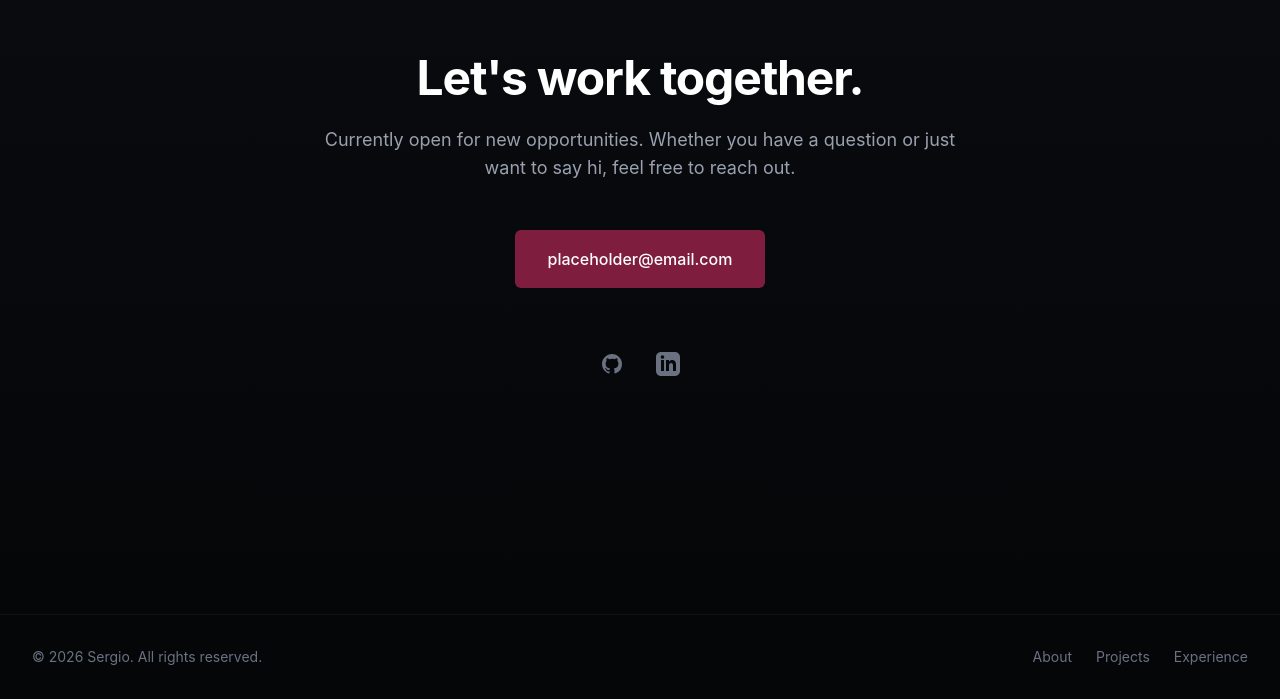
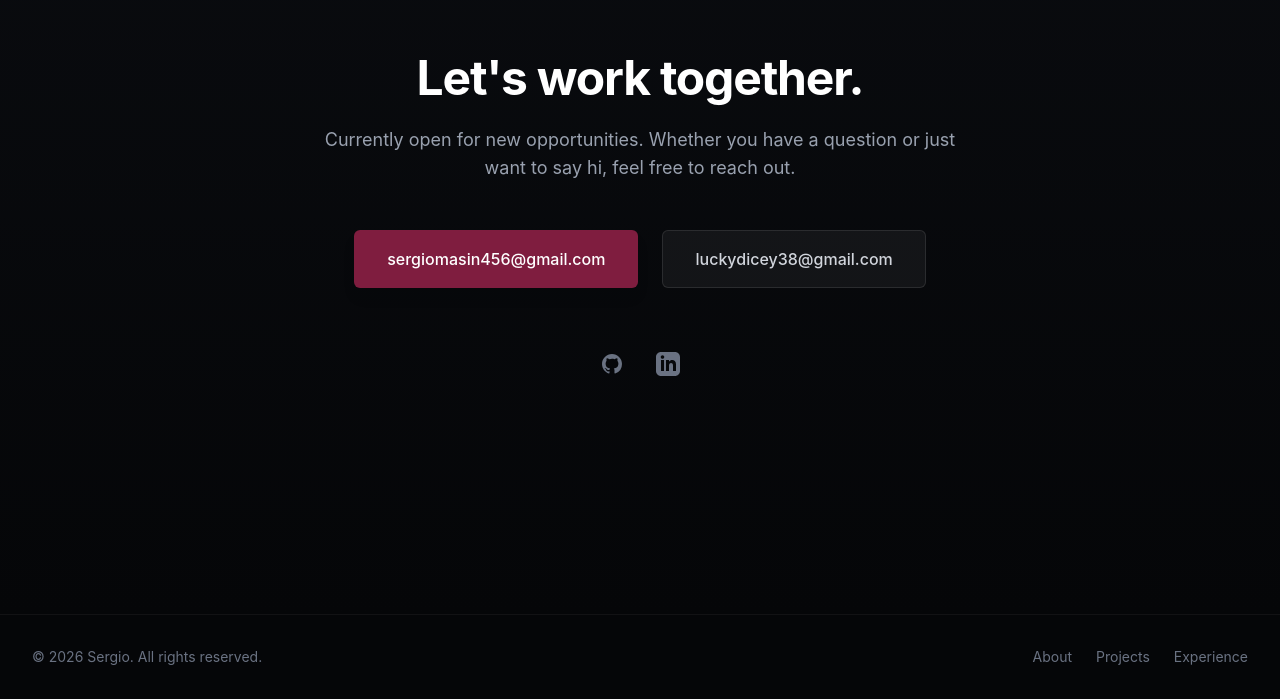
Before and after one commit to Ludicard/Portafolio, a React (Vite) app: page / in a window 1280 px wide. Shown: the part 8416-9115 px from the top of the page. Built offline with nearby package versions, Linux system fonts and the light colour scheme.

Commit message:
Actualizar sección de contacto con correos y enlaces sociales reales

```diff
--- a/src/components/sections/Contact.tsx
+++ b/src/components/sections/Contact.tsx
@@ -19,23 +19,29 @@ const Contact = () => {
         <Reveal delay={200}>
           <div className="flex flex-col sm:flex-row justify-center items-center gap-6">
             <a
-              href="mailto:placeholder@email.com"
-              className="inline-flex justify-center items-center px-8 py-4 border border-transparent text-base font-medium rounded-md text-white bg-wine hover:bg-wine-light transition-colors focus:outline-none focus:ring-2 focus:ring-offset-2 focus:ring-offset-background focus:ring-wine-light w-full sm:w-auto hover:scale-105 transform duration-200"
+              href="mailto:sergiomasin456@gmail.com"
+              className="inline-flex justify-center items-center px-8 py-4 border border-transparent text-base font-medium rounded-md text-white bg-wine hover:bg-wine-light transition-colors focus:outline-none focus:ring-2 focus:ring-offset-2 focus:ring-offset-background focus:ring-wine-light w-full sm:w-auto hover:scale-105 transform duration-200 shadow-lg"
             >
-              placeholder@email.com
+              sergiomasin456@gmail.com
+            </a>
+            <a
+              href="mailto:luckydicey38@gmail.com"
+              className="inline-flex justify-center items-center px-8 py-4 border border-white/10 text-base font-medium rounded-md text-gray-300 bg-white/5 hover:bg-white/10 hover:text-white transition-colors focus:outline-none focus:ring-2 focus:ring-offset-2 focus:ring-offset-background focus:ring-wine-light w-full sm:w-auto hover:scale-105 transform duration-200"
+            >
+              luckydicey38@gmail.com
             </a>
           </div>
         </Reveal>
 
         <Reveal delay={300}>
           <div className="mt-16 flex justify-center space-x-8">
-            <a href="#" className="text-gray-500 hover:text-wine-light transition-colors hover:-translate-y-1 transform duration-200">
+            <a href="https://github.com/Ludicard" target="_blank" rel="noopener noreferrer" className="text-gray-500 hover:text-wine-light transition-colors hover:-translate-y-1 transform duration-200">
               <span className="sr-only">GitHub</span>
               <svg className="h-6 w-6" fill="currentColor" viewBox="0 0 24 24" aria-hidden="true">
                 <path fillRule="evenodd" d="M12 2C6.477 2 2 6.484 2 12.017c0 4.425 2.865 8.18 6.839 9.504.5.092.682-.217.682-.483 0-.237-.008-.868-.013-1.703-2.782.605-3.369-1.343-3.369-1.343-.454-1.158-1.11-1.466-1.11-1.466-.908-.62.069-.608.069-.608 1.003.07 1.531 1.032 1.531 1.032.892 1.53 2.341 1.088 2.91.832.092-.647.35-1.088.636-1.338-2.22-.253-4.555-1.113-4.555-4.951 0-1.093.39-1.988 1.029-2.688-.103-.253-.446-1.272.098-2.65 0 0 .84-.27 2.75 1.026A9.564 9.564 0 0112 6.844c.85.004 1.705.115 2.504.337 1.909-1.296 2.747-1.027 2.747-1.027.546 1.379.202 2.398.1 2.651.64.7 1.028 1.595 1.028 2.688 0 3.848-2.339 4.695-4.566 4.943.359.309.678.92.678 1.855 0 1.338-.012 2.419-.012 2.747 0 .268.18.58.688.482A10.019 10.019 0 0022 12.017C22 6.484 17.522 2 12 2z" clipRule="evenodd" />
               </svg>
             </a>
-            <a href="#" className="text-gray-500 hover:text-wine-light transition-colors hover:-translate-y-1 transform duration-200">
+            <a href="https://www.linkedin.com/in/sergio-masin-b2a421338/" target="_blank" rel="noopener noreferrer" className="text-gray-500 hover:text-wine-light transition-colors hover:-translate-y-1 transform duration-200">
               <span className="sr-only">LinkedIn</span>
               <svg className="h-6 w-6" fill="currentColor" viewBox="0 0 24 24" aria-hidden="true">
                 <path fillRule="evenodd" d="M19 0h-14c-2.761 0-5 2.239-5 5v14c0 2.761 2.239 5 5 5h14c2.762 0 5-2.239 5-5v-14c0-2.761-2.238-5-5-5zm-11 19h-3v-11h3v11zm-1.5-12.268c-.966 0-1.75-.79-1.75-1.764s.784-1.764 1.75-1.764 1.75.79 1.75 1.764-.783 1.764-1.75 1.764zm13.5 12.268h-3v-5.604c0-3.368-4-3.113-4 0v5.604h-3v-11h3v1.765c1.396-2.586 7-2.777 7 2.476v6.759z" clipRule="evenodd" />
```
